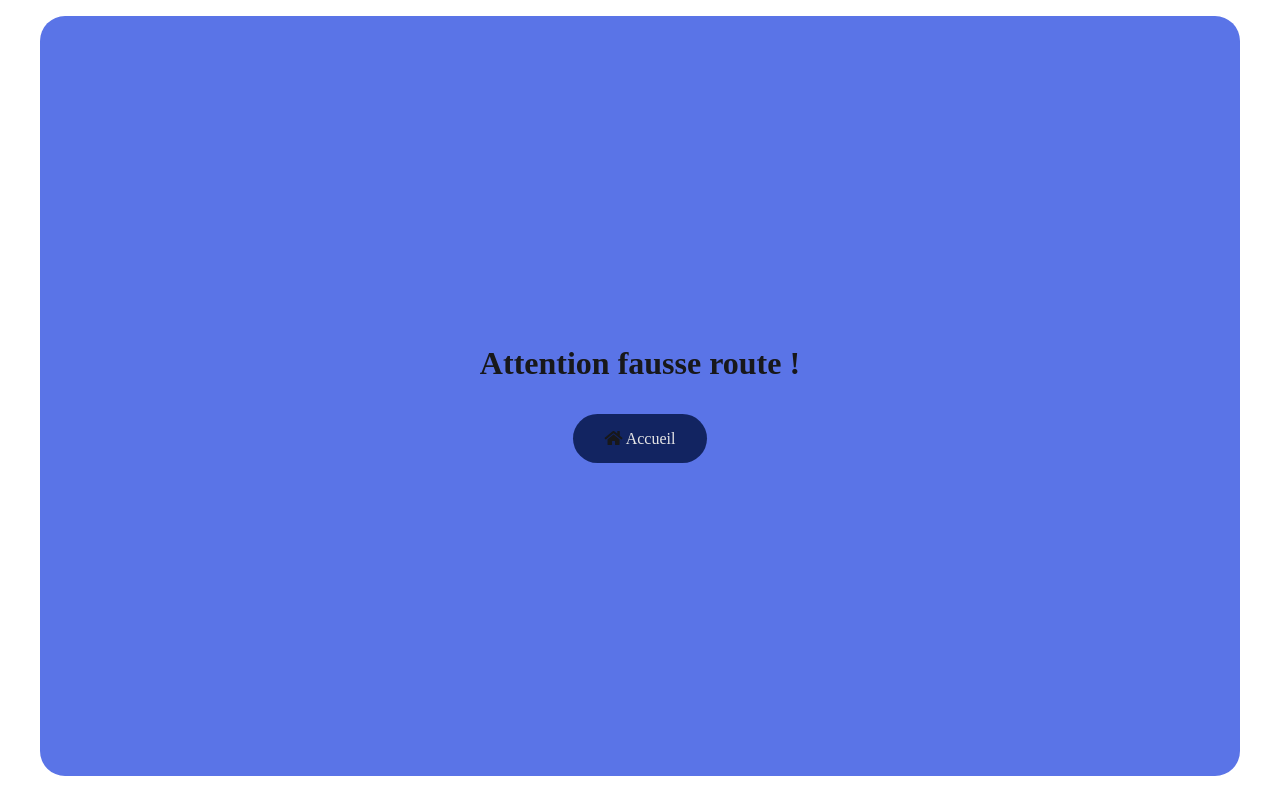
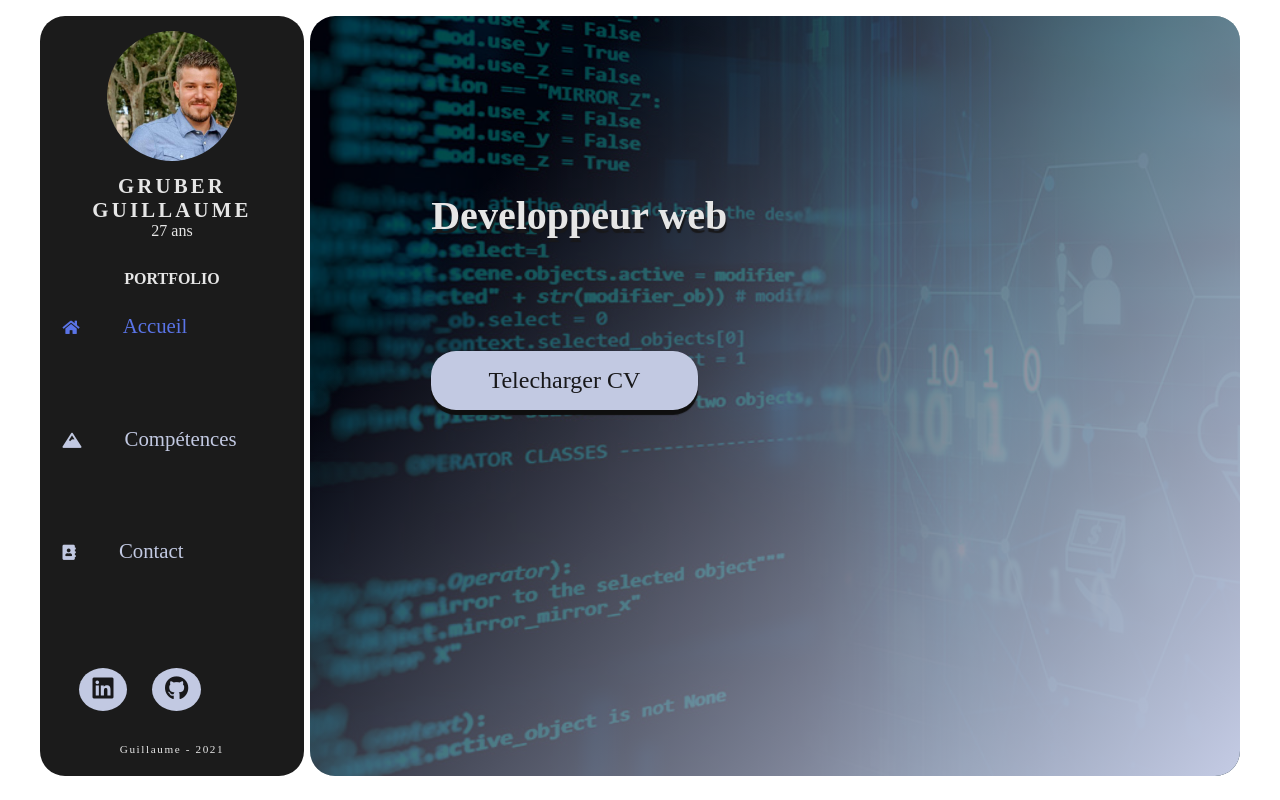
Before and after one commit to lagrube/CV-React, a React (Create React App) app: page /cv-deploy in a window 1280 px wide. Built offline with nearby package versions, Linux system fonts and the light colour scheme; a web font is replaced by a local one.

Commit message:
modif for deploy

```diff
--- a/package.json
+++ b/package.json
@@ -1,5 +1,5 @@
 {
-  "homepage": "./",
+  "homepage": "https://github.com/lagrube/cv-deploy",
   "name": "react-cv",
   "version": "0.1.0",
   "private": true,
--- a/src/App.js
+++ b/src/App.js
@@ -13,9 +13,9 @@ const App = () => {
     <>
       <BrowserRouter>
         <Switch>
-          <Route path="/" exact component={Home} />
-          <Route path="/compétences" exact component={Skill} />
-          <Route path="/contact" exact component={Contact} />
+          <Route path="/cv-deploy" exact component={Home} />
+          <Route path="/cv-deploy/compétences" exact component={Skill} />
+          <Route path="/cv-deploy/contact" exact component={Contact} />
           <Route component={NotFound} />
         </Switch>
       </BrowserRouter>
--- a/src/components/Navigation.js
+++ b/src/components/Navigation.js
@@ -14,7 +14,7 @@ const Navigation = () => {
           <p>27 ans</p>
           <h4>
             <a
-              href="https://github.com/lagrube/Portfolio-react"
+              href="https://lagrube.github.io/portfolio-deploy"
               target="_blank"
               without
               rel="noreferrer"
@@ -28,19 +28,23 @@ const Navigation = () => {
       <div className="navigation">
         <ul>
           <li>
-            <NavLink exact to="/" activeClassName="navActive">
+            <NavLink exact to="/cv-deploy" activeClassName="navActive">
               <i className="fas fa-home"></i>
               <span>Accueil</span>
             </NavLink>
           </li>
           <li>
-            <NavLink exact to="/compétences" activeClassName="navActive">
+            <NavLink
+              exact
+              to="/cv-deploy/compétences"
+              activeClassName="navActive"
+            >
               <i className="fas fa-mountain"></i>
               <span>Compétences</span>
             </NavLink>
           </li>
           <li>
-            <NavLink exact to="/contact" activeClassName="navActive">
+            <NavLink exact to="/cv-deploy/contact" activeClassName="navActive">
               <i className="fas fa-address-book"></i>
               <span>Contact</span>
             </NavLink>
--- a/src/components/skill/Experiences.js
+++ b/src/components/skill/Experiences.js
@@ -16,7 +16,7 @@ const Experiences = () => {
       <div className="exp-3">
         <h4>Developpeur Web</h4>
         <h5>Bac +2 -OpenClassrooms 2021</h5>
-        <h6>2019-Now</h6>
+        <h6>2019-Maintenant</h6>
         <p>
           Retrouvez mes projets OpenClassrooms :<br />
           <a
@@ -25,7 +25,7 @@ const Experiences = () => {
             without
             rel="noreferrer"
           >
-            - Intégration web
+            - Intégration web & Réservation hôtel
           </a>
           <br />
           <a
@@ -34,7 +34,7 @@ const Experiences = () => {
             without
             rel="noreferrer"
           >
-            - Animation CSS
+            - Animation CSS & Réservation restaurant
           </a>
           <br />- SEO, Accessibilité :{" "}
           <a
@@ -62,7 +62,7 @@ const Experiences = () => {
             without
             rel="noreferrer"
           >
-            - Frontend Javascript
+            - Frontend Javascript & E-Commerce
           </a>
           <br />
           <a
@@ -80,12 +80,12 @@ const Experiences = () => {
             without
             rel="noreferrer"
           >
-            - FullStack VueJs Mysql
+            - FullStack VueJs Mysql & Réseau sociaux
           </a>
           <br />
-          Ainsi que mes projets perso :{" "}
+          Ainsi que mes projets personnel :{" "}
           <a
-            href="https://github.com/lagrube/Portfolio-react"
+            href="https://github.com/lagrube"
             target="_blank"
             without
             rel="noreferrer"
--- a/src/components/skill/Hobbies.js
+++ b/src/components/skill/Hobbies.js
@@ -15,7 +15,7 @@ const Hobbies = () => {
         </li>
         <li>
           <i className="fas fa-running"></i>
-          <span>Sports -Tennis</span>
+          <span>Sports - Tennis</span>
         </li>
         <li>
           <i className="fab fa-pagelines"></i>
--- a/src/components/skill/OtherSkill.js
+++ b/src/components/skill/OtherSkill.js
@@ -7,16 +7,16 @@ const OtherSkill = () => {
       <div className="list">
         <ul>
           <li>
-            <i className="fas fa-check-square"></i> Github
-          </li>
-          <li>
-            <i className="fas fa-check-square"></i> Git
+            <i className="fas fa-check-square"></i> Git / Github
           </li>
           <li>
             <i className="fas fa-check-square"></i> SEO
           </li>
           <li>
             <i className="fas fa-check-square"></i> Accessibilité
+          </li>
+          <li>
+            <i className="fas fa-check-square"></i> Redux
           </li>
         </ul>
         <ul>
@@ -27,7 +27,7 @@ const OtherSkill = () => {
             <i className="fas fa-check-square"></i> Méthodes agiles
           </li>
           <li>
-            <i className="fas fa-check-square"></i> Autonome
+            <i className="fas fa-check-square"></i> Autonommie
           </li>
           <li>
             <i className="fas fa-check-square"></i> Fast Learner
--- a/src/pages/NotFound.js
+++ b/src/pages/NotFound.js
@@ -5,7 +5,7 @@ const NotFound = () => {
     <div className="notFound">
       <div className="notFoundContent">
         <h3>Attention fausse route !</h3>
-        <NavLink exact to="/">
+        <NavLink exact to="/cv-deploy">
           <i className="fas fa-home"></i>
           <span> Accueil</span>
         </NavLink>
--- a/src/styles/components/_navigation.scss
+++ b/src/styles/components/_navigation.scss
@@ -37,7 +37,8 @@
         color: $white;
       }
       h4 {
-        margin-top: 10px;
+        margin-top: 30px;
+        text-transform: uppercase;
         &:hover {
           letter-spacing: 1px;
         }
```
